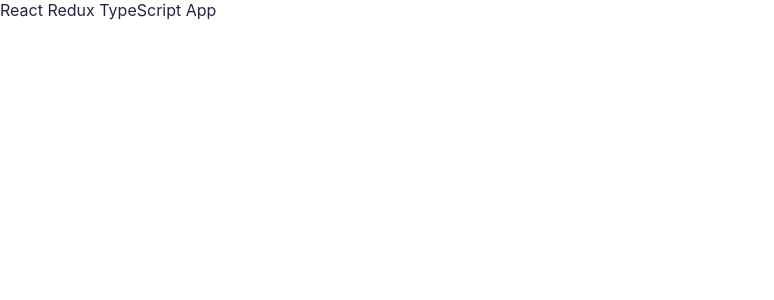
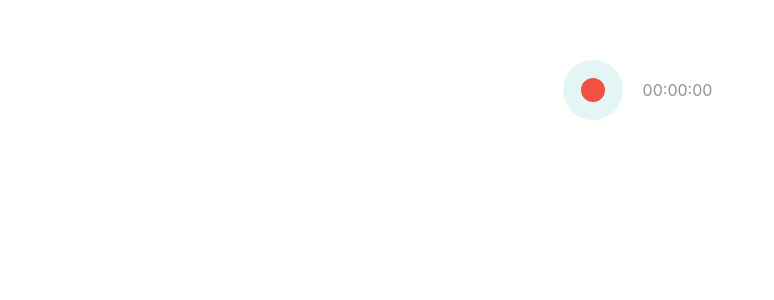
Before and after one commit to alejandrotoledoweb/react-redux-ts, a React (Create React App) app: page / in a window 1280 px wide. Shown: the top 300 px of the page, without its empty margins (0-774 px from the left). Built offline with nearby package versions, Linux system fonts and the light colour scheme.

Commit message:
add redux reducers and store with the recorder component

```diff
--- a/src/components/App/App.tsx
+++ b/src/components/App/App.tsx
@@ -1,8 +1,13 @@
 import React from "react";
 import "./App.css";
+import Recorder from "./Recorder";
 
 function App() {
-  return <div>React Redux TypeScript App</div>;
+  return (
+    <div className="App">
+      <Recorder />
+    </div>
+  );
 }
 
 export default App;
--- /dev/null
+++ b/src/components/App/Recorder/Recorder.css
@@ -0,0 +1,43 @@
+.recorder {
+  align-items: center;
+  display: flex;
+  justify-content: center;
+  margin: 60px 0 40px;
+}
+
+.recorder-record {
+  background: #e3f6f5;
+  border: 0;
+  border-radius: 50%;
+  cursor: pointer;
+  height: 60px;
+  width: 60px;
+}
+
+.recorder-record span {
+  background: #f25042;
+  border-radius: 50%;
+  display: inline-block;
+  height: 24px;
+  vertical-align: middle;
+  width: 24px;
+  transition: all 0.3s ease-out;
+}
+
+.recorder-started .recorder-record span {
+  border-radius: 0;
+  height: 22px;
+  width: 22px;
+}
+
+.recorder-counter {
+  margin: 0 0 0 15px;
+  text-align: center;
+  width: 80px;
+  opacity: 0.5;
+  transition: opacity 0.3s ease-out;
+}
+
+.recorder-started .recorder-counter {
+  opacity: 1;
+}
--- /dev/null
+++ b/src/components/App/Recorder/Recorder.tsx
@@ -0,0 +1,17 @@
+import React from "react";
+import "./Recorder.css";
+
+const Recorder = () => {
+  const handleClick = () => {};
+
+  return (
+    <div className="recorder">
+      <button onClick={handleClick} className="recorder-record">
+        <span></span>
+      </button>
+      <div className="recorder-counter">00:00:00</div>
+    </div>
+  );
+};
+
+export default Recorder;
--- /dev/null
+++ b/src/components/App/Recorder/index.ts
@@ -0,0 +1 @@
+export { default } from "./Recorder";
```
Also changed, not shown: src/redux/recorder.ts (added, +42 -0 lines), .eslintrc.js.
